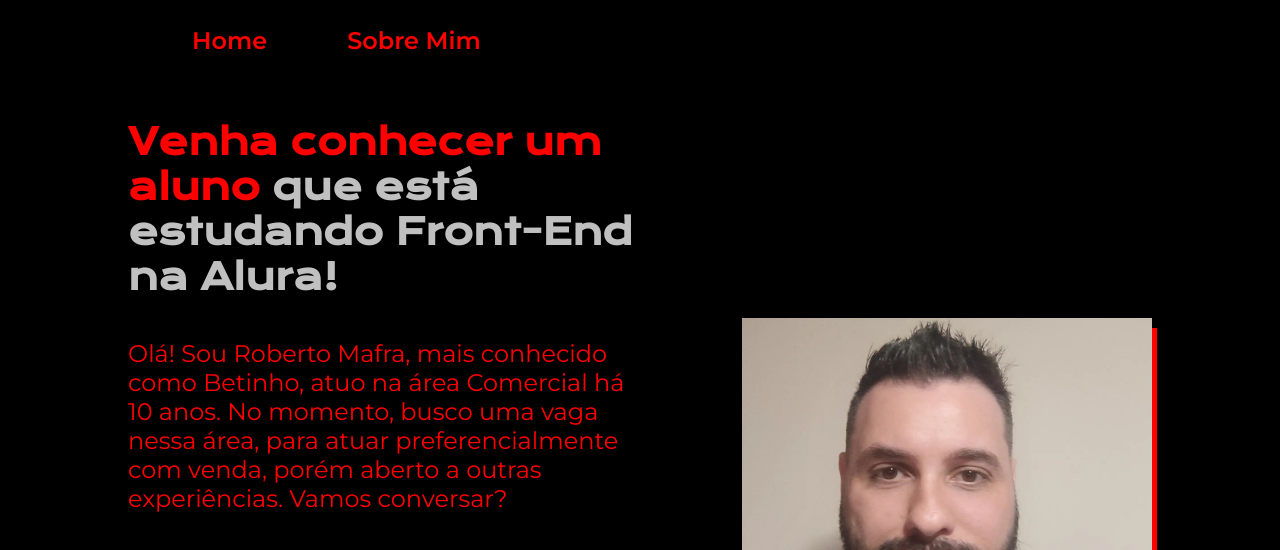
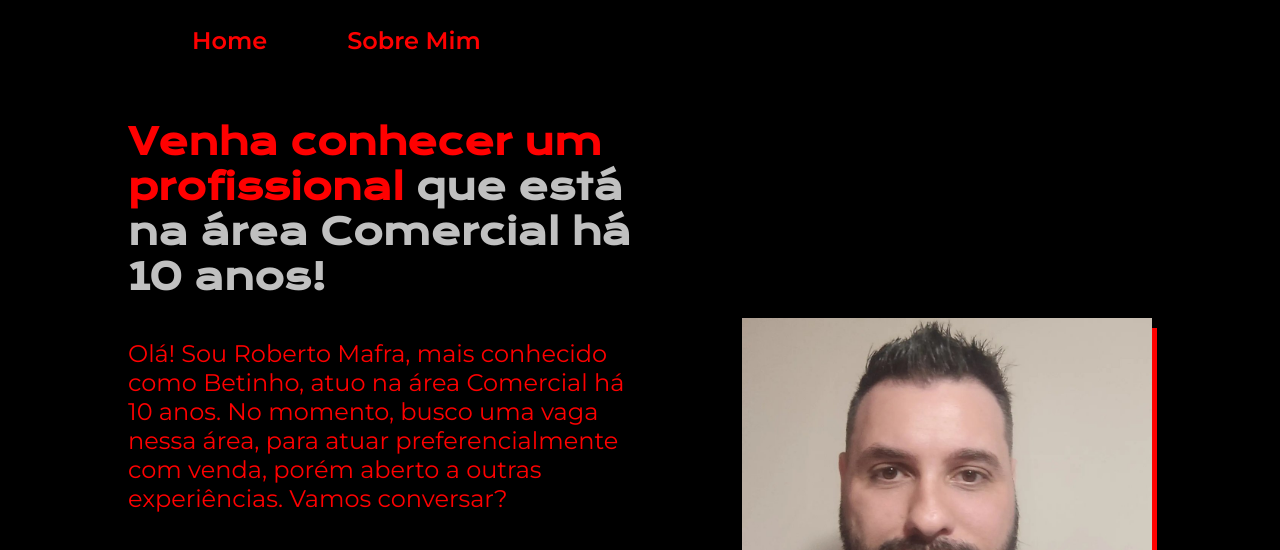
Before and after one commit to betinhomafra/portifolio, a plain HTML site: page index.html in a window 1280 px wide. Shown: the top 550 px of the page. Drawn offline with nearby package versions, Linux system fonts and the light colour scheme.

Commit message:
Update index.html

```diff
--- a/index.html
+++ b/index.html
@@ -22,7 +22,7 @@
     </header>
     <main class="apresentacao">
         <section class="apresentacao__conteudo">
-            <h1 class="apresentacao__conteudo__titulo">Venha conhecer um aluno <strong>que está estudando Front-End na Alura!</strong></h1>
+            <h1 class="apresentacao__conteudo__titulo">Venha conhecer um profissional <strong>que está na área Comercial há 10 anos!</strong></h1>
             <p class="apresentacao__conteudo__texto">Olá! Sou Roberto Mafra, mais conhecido como Betinho, atuo na área Comercial há 10 anos. No momento, busco uma vaga nessa área, para atuar preferencialmente com venda, porém aberto a outras experiências. Vamos conversar?</p>
             <div class="apresentacao__links">
                 <h2 class="apresentacao__links__subtitulo">Conheça minhas redes sociais</h2>
```
